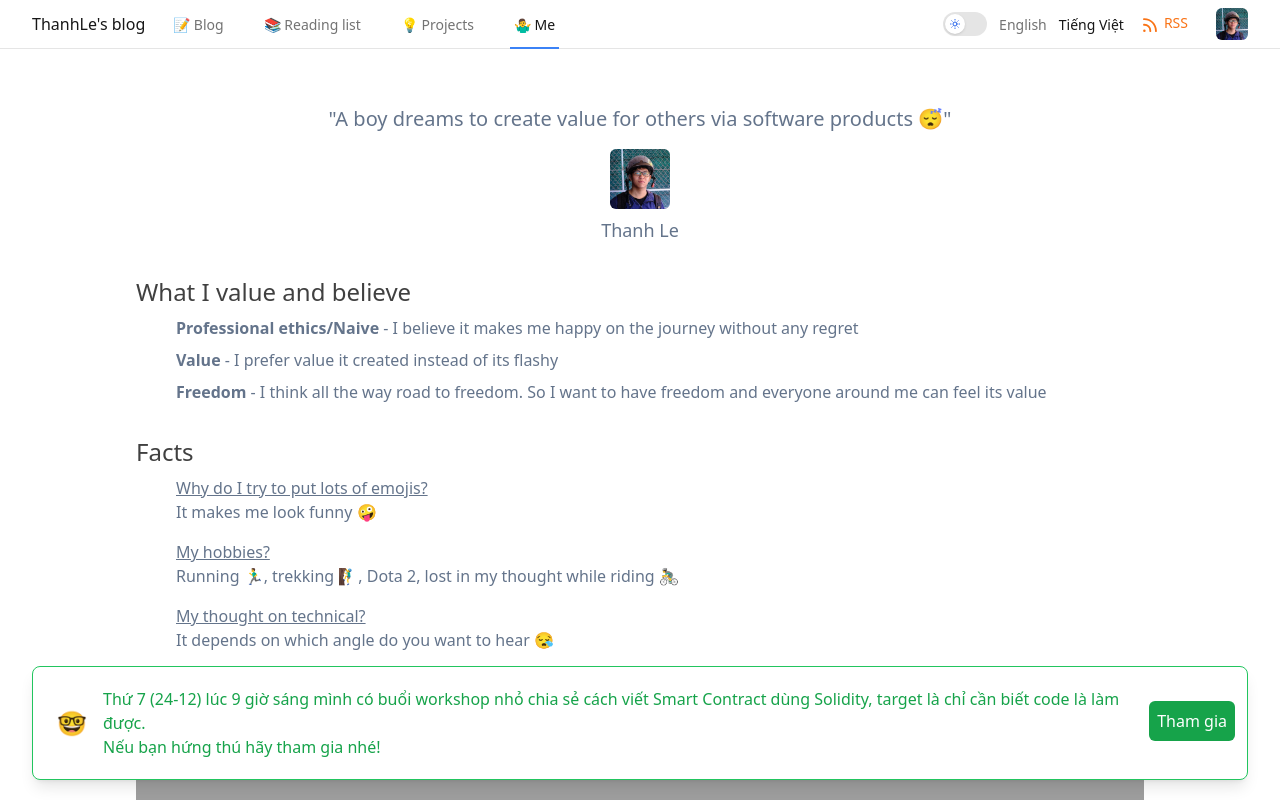
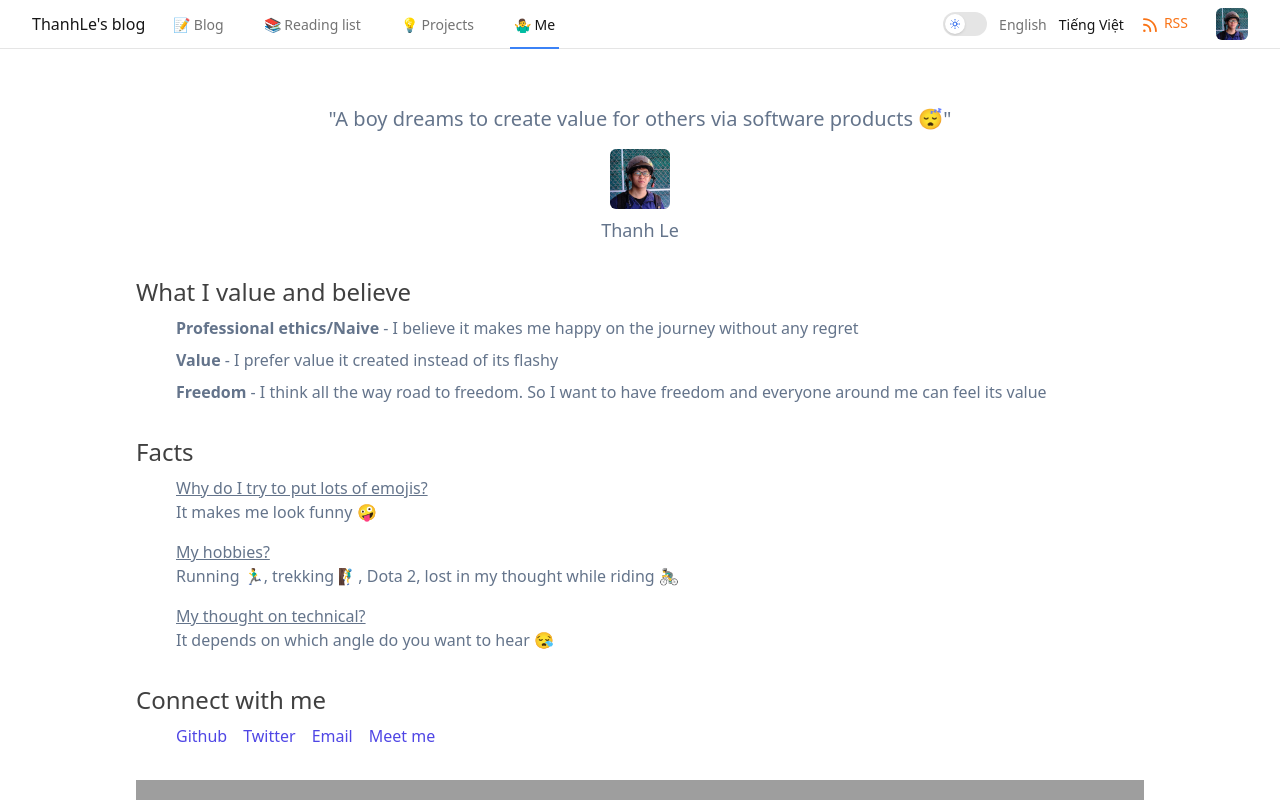
Before and after one commit to thanhlmm/blog, a Next.js app: page /me in a window 1280 px wide. Shown: the top 800 px of the page. Built offline with nearby package versions, Linux system fonts and the light colour scheme; grey boxes are pictures that could not be loaded; what @splitbee/web would draw is missing.

Commit message:
Hide footer

```diff
--- a/components/footer/index.tsx
+++ b/components/footer/index.tsx
@@ -2,11 +2,11 @@
 import { useEffect, useState } from "react";
 
 const Footer = () => {
-  const [showBanner, toogleShowBanner] = useState(false);
+  const [showBanner] = useState(false);
 
   useEffect(() => {
     setTimeout(() => {
-      toogleShowBanner(true);
+      // toogleShowBanner(true);
     }, 1000);
   }, []);
 
```
